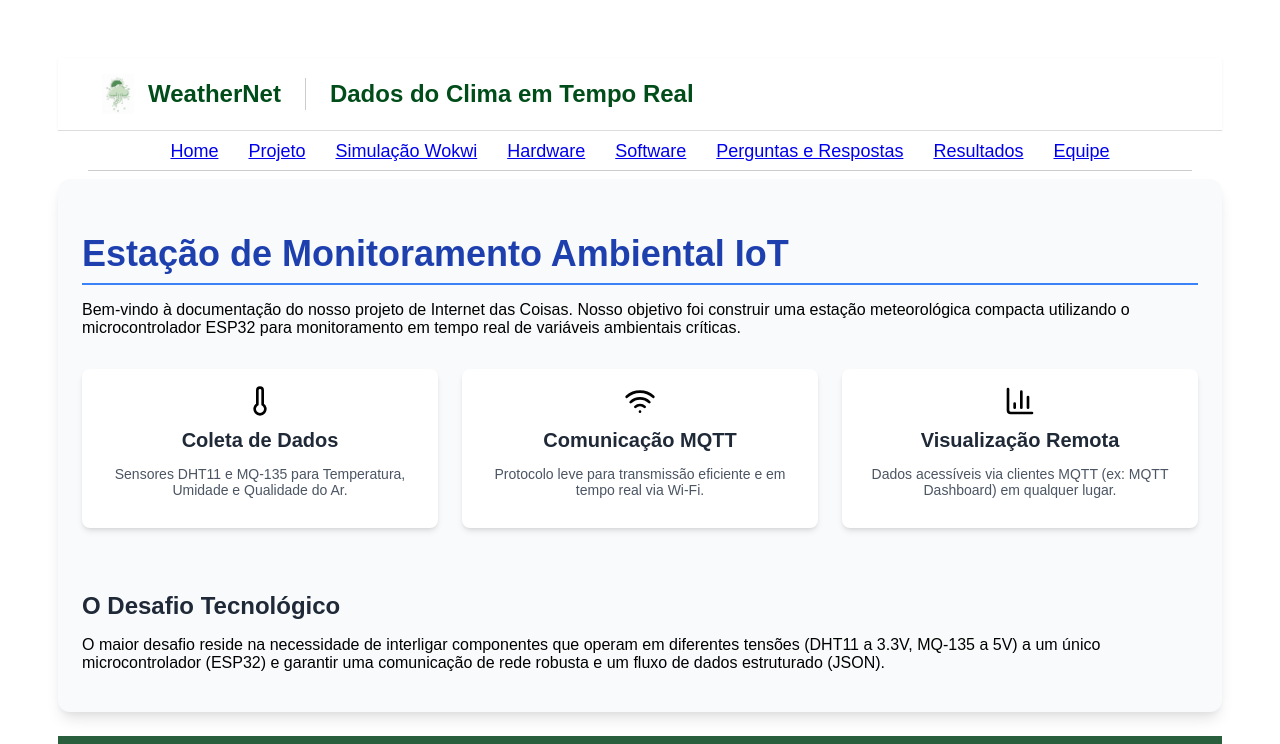
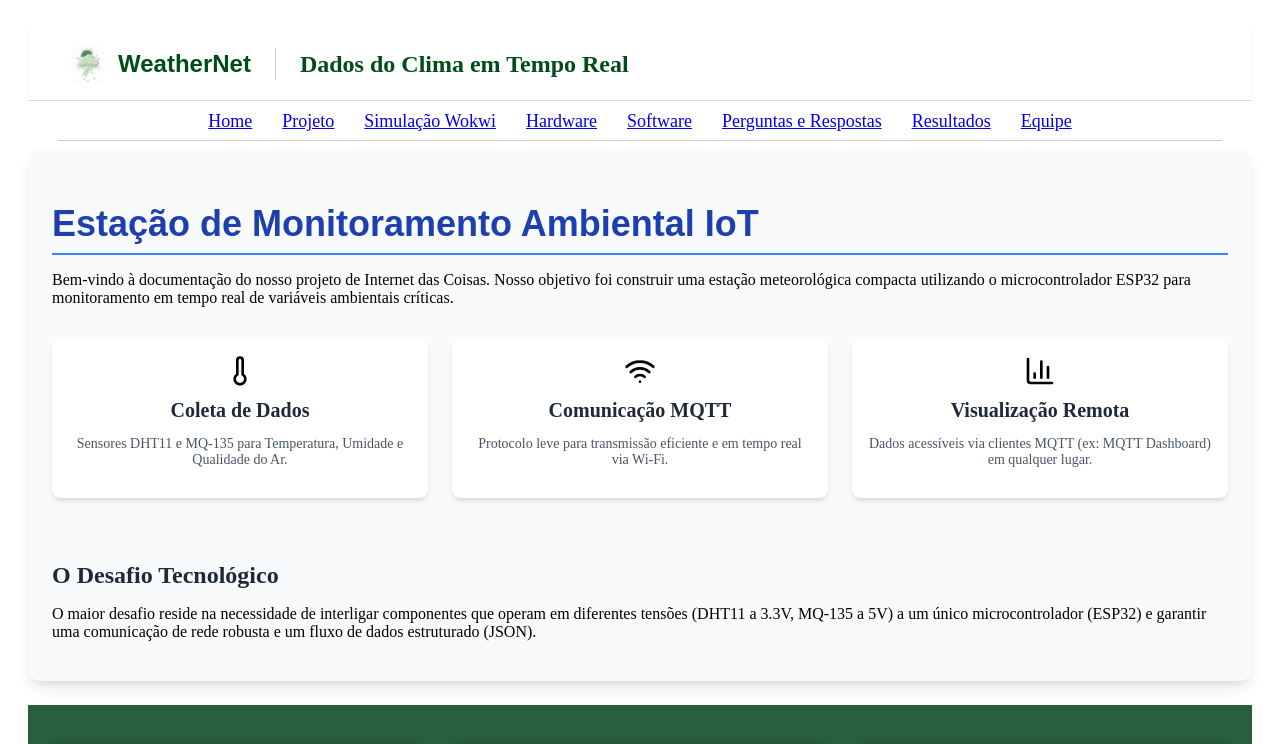
Before and after one commit to Clara2808Duarte/ProjetoIOTSITE, a React (Vite) app: page / in a window 1280 px wide. Shown: the top 744 px of the page. Built offline with nearby package versions, Linux system fonts and the light colour scheme.

Commit message:
css das pages

```diff
--- a/src/pages/PerguntasRespostas.css
+++ b/src/pages/PerguntasRespostas.css
@@ -1,31 +1,22 @@
-body {
-  font-family: "Poppins", sans-serif;
-  display: flex;
-  justify-content: center;
-  align-items: start;
-  min-height: 100vh;
-  padding: 40px;
-}
-
 /* Container principal */
 .cont {
   text-align: center;
   max-width: 1300px;
 }
 
-/* Título */
 h1 {
   margin-bottom: 30px;
   color: #007b33;
   font-size: 2.2rem;
-  font-weight: 700;
+  font-weight: 900;
+  font-family: "Poppins", sans-serif;
 }
 
 /* Grade com 4 colunas fixas */
 .cards-vira {
   display: grid;
   grid-template-columns: repeat(4, 1fr);
-  gap: 100px;
+  gap: 120px;
   justify-items: center;
 }
 
@@ -33,16 +24,16 @@ h1 {
 .card {
   perspective: 1000px;
   cursor: pointer;
-  width: 17vw;
-  gap: 90px;
+  width: 100%;
+  max-width: 280px;
 }
 
 /* Parte interna (animação de virar) */
 .card-inner {
   position: relative;
-  width: 5vw;
-  height: 30vh;
-  transition: transform 0.8s;
+  width: 100%;
+  height: 240px;
+  transition: transform 0.6s;
   transform-style: preserve-3d;
 }
 
@@ -54,8 +45,8 @@ h1 {
 .card-frente,
 .card-tras {
   position: absolute;
-  width: 15vw;
-  height: 35vh;
+  width: 100%;
+  height: 100%;
   border-radius: 20px;
   backface-visibility: hidden;
   box-shadow: 0 5px 15px rgba(0, 0, 0, 0.15);
@@ -63,7 +54,7 @@ h1 {
   justify-content: center;
   align-items: center;
   padding: 15px;
-  transition: background 0.8s, transform 0.8s;
+  transition: background 0.4s, transform 0.3s;
 }
 
 /* Frente */
@@ -71,7 +62,9 @@ h1 {
   background: #ffffff;
   color: #007b33;
   font-weight: 600;
-  border: 2px solid #195030;
+  font-size: 0.8em;
+  font-family: "Poppins", sans-serif;
+  border: 2px solid #007b33;
 }
 
 .card-frente:hover {
@@ -83,6 +76,7 @@ h1 {
 .card-tras {
   background: #007b33;
   color: #ffffff;
+  font-family: "Poppins", sans-serif;
   transform: rotateY(180deg);
   font-size: 0.95rem;
   line-height: 1.5;
--- a/src/pages/PerguntasRespostas.jsx
+++ b/src/pages/PerguntasRespostas.jsx
@@ -96,8 +96,7 @@ const perguntasRespostas = [
   },
   {
     pergunta: "19. Como adicionar o suporte ao ESP32 na IDE Arduino?",
-    resposta:
-      "Adicionando a URL do ESP32 no Gerenciador de Placas: https://raw.githubusercontent.com/espressif/arduino-esp32/gh-pages/package_esp32_index.json",
+    resposta:"Adicionando a URL do ESP32 no Gerenciador de Placas",
   },
   {
     pergunta: "20. O que é o ESP32?",
@@ -113,6 +112,14 @@ const perguntasRespostas = [
     pergunta: "22. O ESP32 pode usar MQTT?",
     resposta:
       "Sim. Utilizando bibliotecas como PubSubClient, o ESP32 pode se conectar a brokers MQTT e trocar mensagens.",
+  },
+  {
+    pergunta: "23. Em um projeto IoT, por que o protocolo MQTT é considerado mais eficiente que o HTTP para comunicação entre dispositivos?",
+    resposta: "O MQTT é mais eficiente que o HTTP porque foi feito para dispositivos simples e economiza recursos: usa **menos banda, mantém conexão contínua e envia mensagens pequenas, enquanto o HTTP é mais pesado e consome mais energia e tempo.",
+  },
+  {
+    pergunta: "24. Qual é a função dos pinos GPIO do ESP32 em um projeto IoT e como eles podem ser simulados no Wokwi?",
+    resposta: "Os pinos GPIO do ESP32 permitem conectar e controlar sensores e componentes, funcionando como entrada ou saída. No Wokwi, eles podem ser simulados virtualmente, permitindo testar o circuito sem montagem física.",
   },
 ];
 
@@ -130,7 +137,10 @@ export default function PerguntasRespostas() {
     <Header />
     <Nav />
     <div className="cont">
+        <br/>
       <h1>PERGUNTAS E RESPOSTAS</h1>
+      <br/>
+      <br/>
       <div className="cards-vira">
         {perguntasRespostas.map((item, index) => (
           <div key={index} className="card" onClick={() => virarCard(index)}>
@@ -146,6 +156,12 @@ export default function PerguntasRespostas() {
         ))}
       </div>
     </div>
+    <br/>
+    <br/>
+    <br/>
+    <br/>
+    <br/>
+    <br/>
     <Footer/>
     </>
   );
--- a/src/pages/SobreNos.css
+++ b/src/pages/SobreNos.css
@@ -1,10 +1,3 @@
-body {
-  font-family: "Poppins", sans-serif;
-  align-items: start;
-  min-height: 100vh;
-  padding: 30px;
-}
-
 .contnr {
   text-align: center;
   max-width: 1200px;
@@ -14,12 +7,14 @@ body {
   color: #007b33;
   margin-bottom: 10px;
   font-size: 2.2rem;
+  font-family: "Poppins", sans-serif;
 }
 
 .subtit {
   color: #0c0c0c;
   margin-bottom: 40px;
   font-size: 1.1rem;
+  font-family: "Poppins", sans-serif;
 }
 
 .gridd {
@@ -123,10 +118,12 @@ body {
 .nome {
   color: #0e0e0e;
   margin: 10px 0 5px 0;
+  font-family: "Poppins", sans-serif;
 }
 
 .desc {
   color: #090909;
   font-size: 0.95rem;
   line-height: 1.4;
+  font-family: "Poppins", sans-serif;
 }
```
